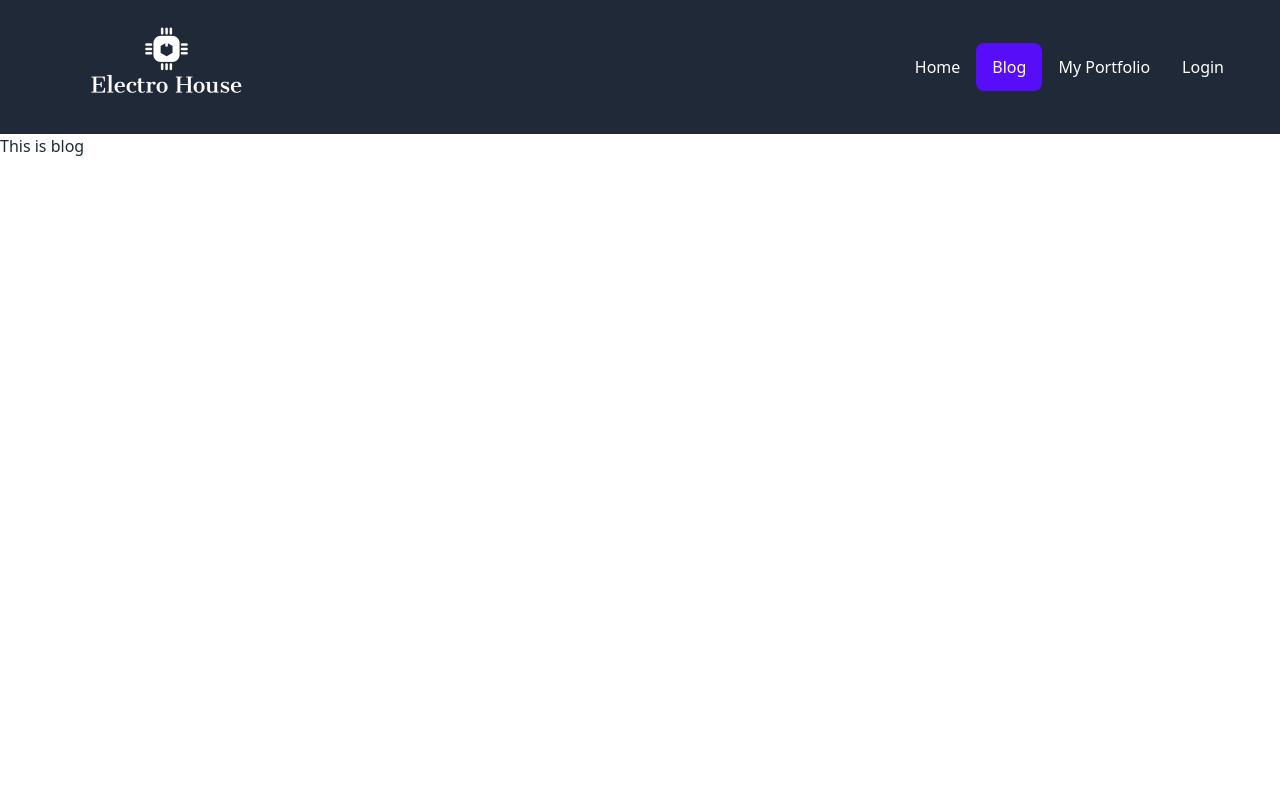
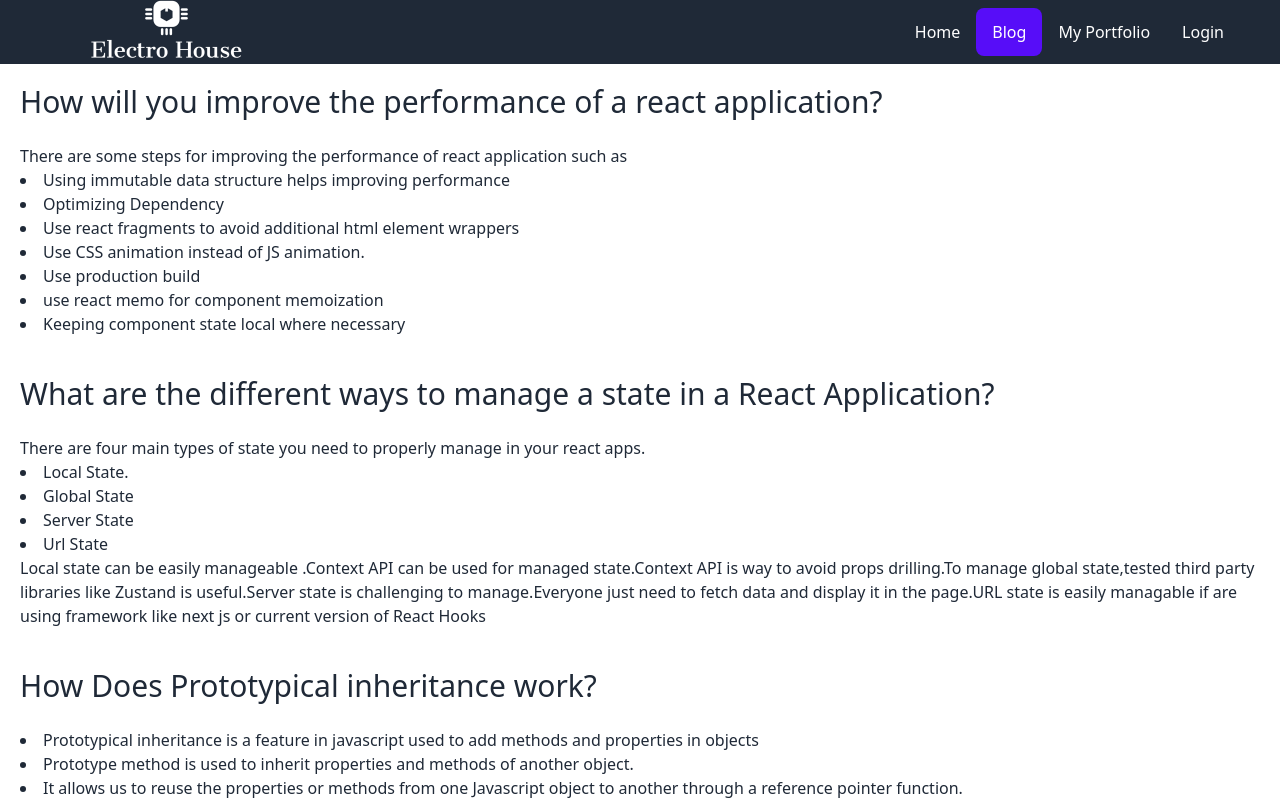
Before and after one commit to Rafiul789/electro-house-client, a React (Create React App) app: page /blog in a window 1280 px wide. Built offline with nearby package versions, Linux system fonts and the light colour scheme; no server answers.

Commit message:
answar added to blog section

```diff
--- a/src/pages/Blog.js
+++ b/src/pages/Blog.js
@@ -3,7 +3,10 @@ import React from 'react';
 const Blog = () => {
     return (
         <div>
-            <h1>This is blog</h1>
+            <div> <div className="p-5" >  <h1  className="text-3xl">How will you improve the performance of a react application?</h1> <br/>  <p> There are some steps for improving the performance of react application such as</p> <li>Using immutable data structure helps improving performance </li> <li> Optimizing Dependency</li>  <li>	Use react fragments to avoid additional html element wrappers</li>  <li>	Use CSS animation instead of JS animation.</li> <li>Use production build</li> <li>use react memo for component memoization</li>  <li>Keeping component state local where necessary</li> </div> <div className="p-5"  > <h1  className="text-3xl">What are the different ways to manage a state in a React Application?</h1> <br/>  <p>There are four main types of state you need to properly manage in your react apps. </p> <li>Local State.</li> <li>Global State </li>  <li>Server State	</li> <li>Url State</li> <p>Local state can be easily manageable .Context API can be used for managed state.Context API is way to avoid props drilling.To manage global state,tested third party libraries like
+                Zustand is useful.Server state is challenging to manage.Everyone just need to fetch data and display it in the page.URL state is easily managable if are using framework like next js or current version of React Hooks</p>  </div>      <div className="p-5" >  <h1  className="text-3xl">How Does Prototypical inheritance work?</h1> <br/>   <li>Prototypical inheritance is a feature in javascript used to add methods and properties in objects</li> <li>Prototype method is used to inherit properties and methods of another object. </li>  <li>It allows us to reuse the properties or methods from one Javascript object to another through a reference pointer function.	</li>   <li>All javascript objects inherit properties and methods from a prototype.	</li>    </div> <div className="p-5" >  <h1 className="text-3xl mt-5 "  > You have an array of products. Each product has a name, price, description, etc. How will you implement a search to find products by name?</h1>  <p className="text-xl p-5"> We can use array.find(productname) method to find the exact product.By using this method,we can easily find the product name.  </p>  </div>   <div className="p-5" > <h1 className="text-3xl mt-5 "  > What is a unit test? Why should write unit tests?</h1> <p className="p-5"> The main objective of unit testing is to  written code to test and determine if it works.
+Unit testing is an important  in the development process, because if done correctly, it can help detect early errors in code.Developers write unit tests for their code to make sure that the code works correctly. This helps to detect and protect against bugs in the future.
+Sometimes developers write unit tests first, then write the code. This approach is also known as test-driven development.  </p>   </div>  </div>
         </div>
     );
 };
```
